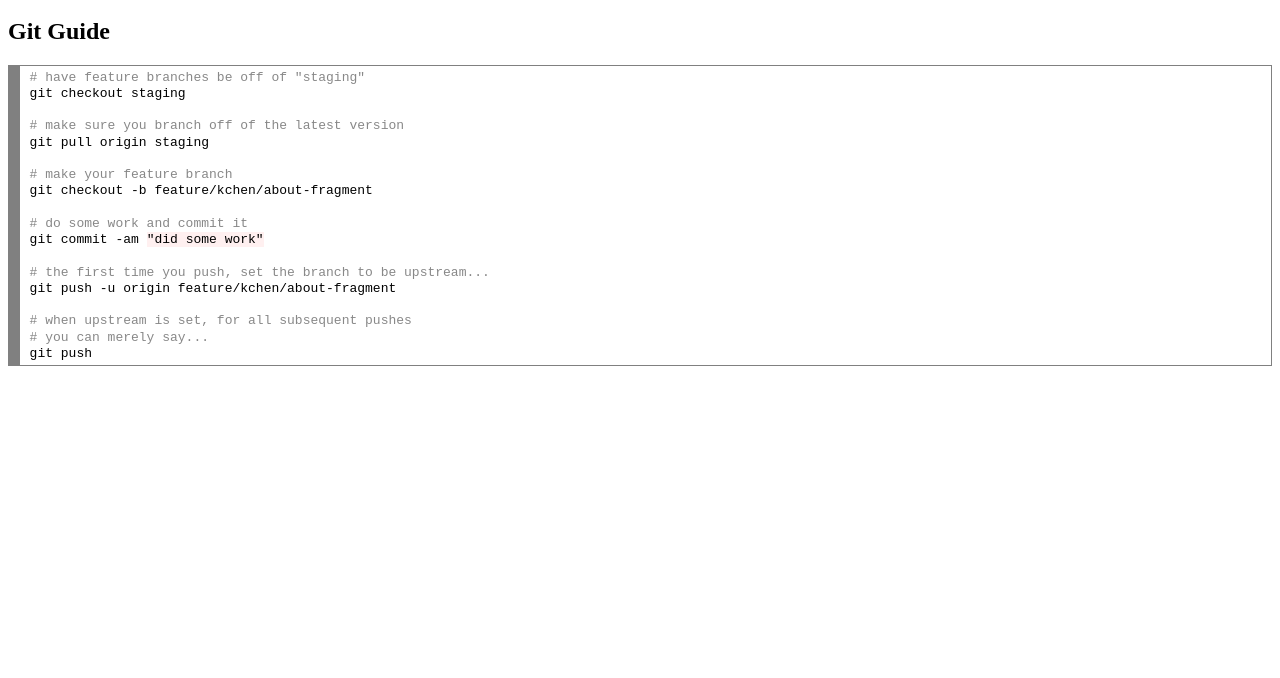
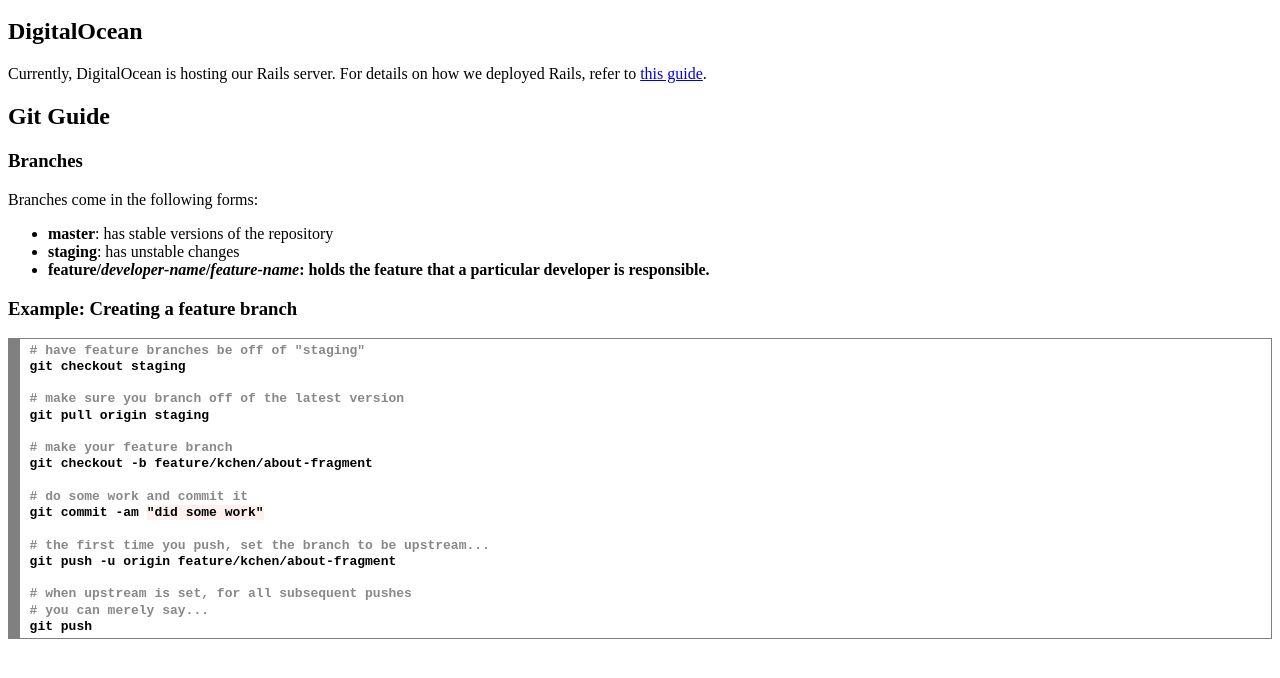
Before and after one commit to Niupiao/niupiao.github.io, a plain HTML site: page index.html in a window 1280 px wide. Shown: the part 48-726 px from the top of the page. Drawn offline with Linux system fonts and the light colour scheme.

Commit message:
more stuff

```diff
--- a/index.html
+++ b/index.html
@@ -1,7 +1,21 @@
 <h1>Developer's Guide</h1>
+
+<h2>DigitalOcean</h2>
+Currently, DigitalOcean is hosting our Rails server.
+For details on how we deployed Rails, refer to <a href="https://www.digitalocean.com/community/tutorials/how-to-deploy-a-rails-app-with-passenger-and-apache-on-ubuntu-14-04">this guide</a>.
 
 <h2>Git Guide</h2>
 
+<h3>Branches</h3>
+
+Branches come in the following forms:
+<ul>
+<li><b>master</b>: has stable versions of the repository</li>
+<li><b>staging</b>: has unstable changes</li>
+<li><b>feature/<i>developer-name</i>/<i>feature-name</i>: holds the feature that a particular developer is responsible.
+</ul>
+
+<h3>Example: Creating a feature branch</h3>
 <!-- HTML generated using hilite.me --><div style="background: #ffffff; overflow:auto;width:auto;border:solid gray;border-width:.1em .1em .1em .8em;padding:.2em .6em;"><pre style="margin: 0; line-height: 125%"><span style="color: #888888"># have feature branches be off of &quot;staging&quot; </span>
 git checkout staging
 
```
